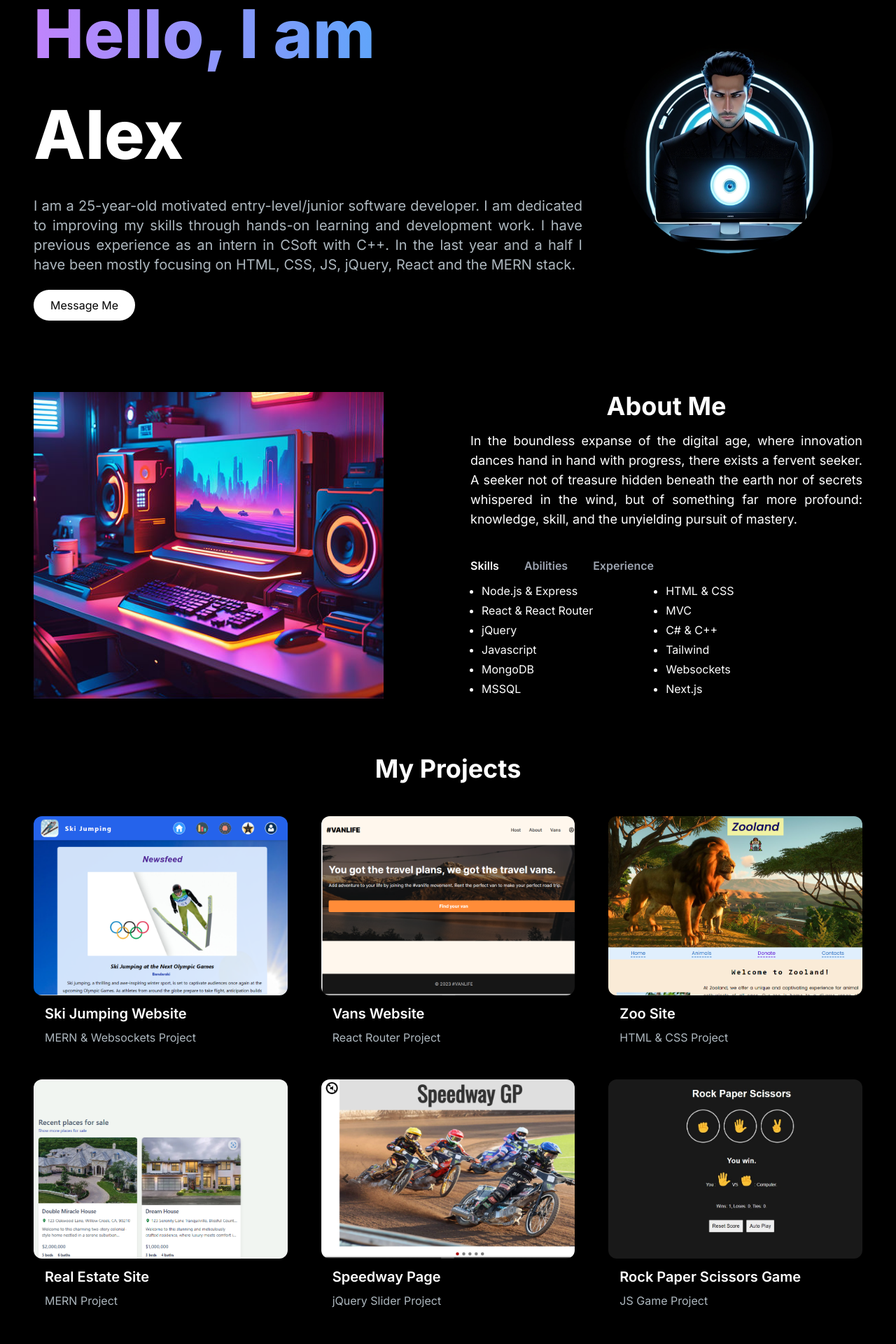
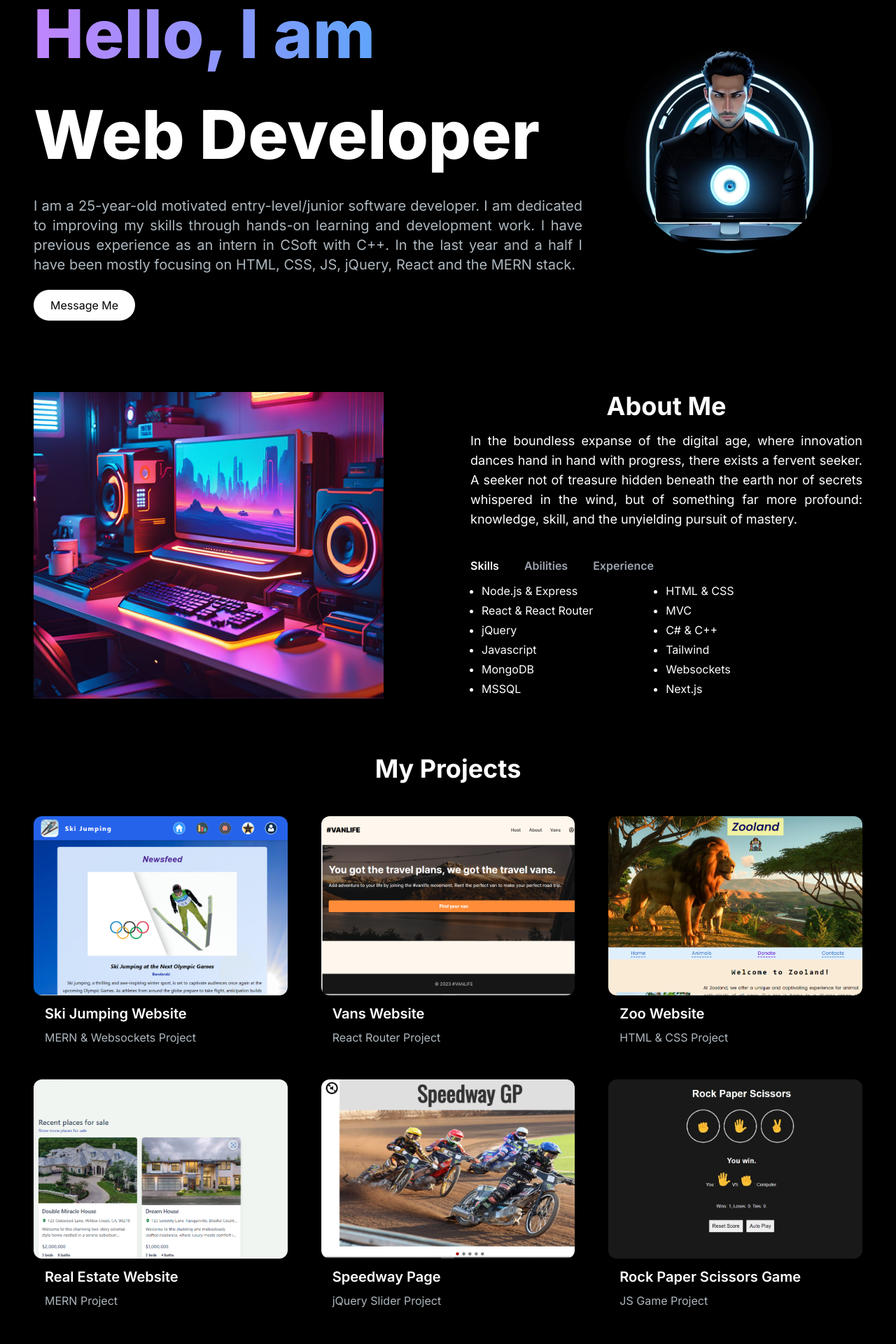
Before and after one commit to CodingAesthete/Portfolio-Website, a Next.js app: page / in a window 1280 px wide. Shown: the part 120-2040 px from the top of the page at 70% size. Built offline with nearby package versions, Linux system fonts and the light colour scheme.

Commit message:
Fix Animation & Site Names

```diff
--- a/src/app/components/HeroSection.jsx
+++ b/src/app/components/HeroSection.jsx
@@ -22,15 +22,13 @@ export default function HeroSection() {
             <TypeAnimation
               sequence={[
                 'Alex',
-                1500,
+                1000,
                 'Web Developer',
-                1500,
-                'Alex',
-                1
+                1000
               ]}
               wrapper="span"
               speed={50}
-              repeat={1}
+              repeat={Infinity}
             />
             <br />
           </h1>
--- a/src/app/components/ProjectSection.jsx
+++ b/src/app/components/ProjectSection.jsx
@@ -20,7 +20,7 @@ const projectsData = [
   },
   {
     id: 3,
-    title: "Zoo Site",
+    title: "Zoo Website",
     description: "HTML & CSS Project",
     image: "/images/projects/zoo.png",
     gitUrl: "https://github.com/CodingAesthete/Zooland",
@@ -29,7 +29,7 @@ const projectsData = [
   },
   {
     id: 4,
-    title: "Real Estate Site",
+    title: "Real Estate Website",
     description: "MERN Project",
     image: "/images/projects/estate.png",
     gitUrl: "https://github.com/CodingAesthete/Mern-Estate",
```
